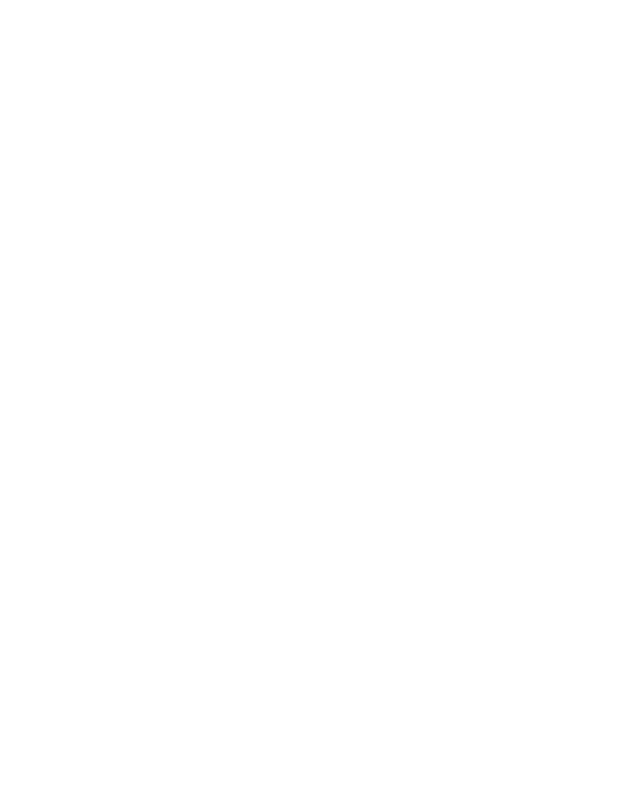
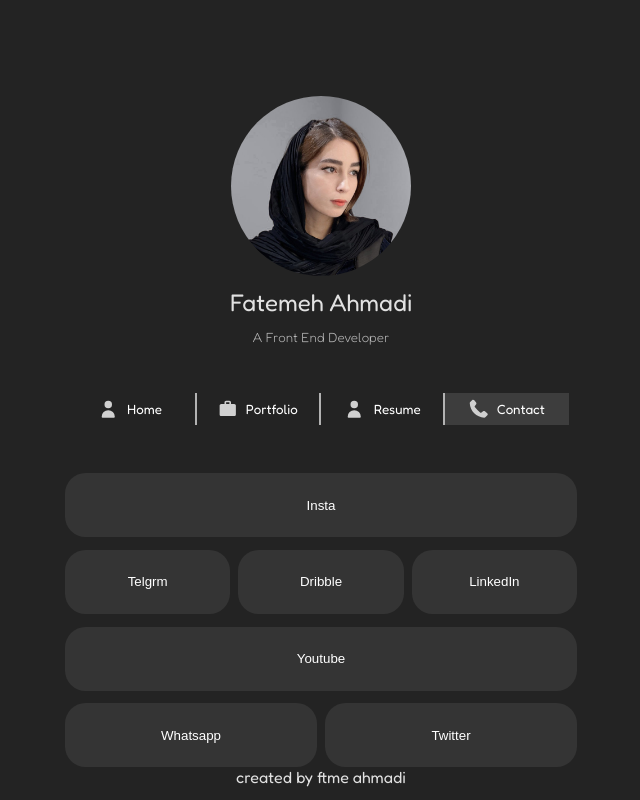
Before and after one commit to ahmadiftme8/My-Personal-Website, a plain HTML site: page contact.html in a window 1280 px wide. Shown: the whole page, without its empty margins (319-959 px from the left). Drawn offline with Linux system fonts and the light colour scheme; a web font is replaced by a local one.

Commit message:
adding contact page

```diff
--- a/contact.html
+++ b/contact.html
@@ -0,0 +1,88 @@
+<!DOCTYPE html>
+<html lang="en">
+<head>
+    <link rel="stylesheet" href="StyleGeneral.css">
+    <link rel="stylesheet" href="style/contact.css">
+    <meta charset="UTF-8">
+    <meta name="viewport" content="width=device-width, initial-scale=1.0">
+    <title>Fatemeh Ahmadi</title>
+
+</head>
+<body>
+    <header class="page-header">
+        <img class="main-profile-img" src="images/IMG_5584.JPG" alt="">
+        <h1 class="page-title">Fatemeh Ahmadi</h1>
+        <h5 class="page-subtitle">A Front End Developer</h5>
+    </header>
+
+    <nav>
+
+        <div>
+            <svg class="svg-icon" style="width: 1.5em; height: 1.5em;vertical-align: middle;fill: currentColor;overflow: hidden;" viewBox="0 0 1024 1024" version="1.1" xmlns="http://www.w3.org/2000/svg"><path d="M512 469.333333a170.666667 170.666667 0 1 0-170.666667-170.666666 170.666667 170.666667 0 0 0 170.666667 170.666666zM768 896a42.666667 42.666667 0 0 0 42.666667-42.666667 298.666667 298.666667 0 0 0-597.333334 0 42.666667 42.666667 0 0 0 42.666667 42.666667z"  /></svg>
+            <a href="index.html">Home</a>
+        </div>
+
+        <div>
+            <svg class="svg-icon" style="width: 1.3em; height: 1.3em;vertical-align: middle;fill: currentColor;overflow: hidden;" viewBox="0 0 1024 1024" version="1.1" xmlns="http://www.w3.org/2000/svg"><path d="M853.333333 256h-170.666666V170.666667c0-47.146667-38.186667-85.333333-85.333334-85.333334h-170.666666c-47.146667 0-85.333333 38.186667-85.333334 85.333334v85.333333H170.666667c-47.146667 0-84.906667 38.186667-84.906667 85.333333L85.333333 810.666667c0 47.146667 38.186667 85.333333 85.333334 85.333333h682.666666c47.146667 0 85.333333-38.186667 85.333334-85.333333V341.333333c0-47.146667-38.186667-85.333333-85.333334-85.333333z m-256 0h-170.666666V170.666667h170.666666v85.333333z"  /></svg>
+            <a href="#">Portfolio</a>
+        </div>
+
+
+        <div>
+            <svg class="svg-icon" style="width: 1.5em; height: 1.5em;vertical-align: middle;fill: currentColor;overflow: hidden;" viewBox="0 0 1024 1024" version="1.1" xmlns="http://www.w3.org/2000/svg"><path d="M512 469.333333a170.666667 170.666667 0 1 0-170.666667-170.666666 170.666667 170.666667 0 0 0 170.666667 170.666666zM768 896a42.666667 42.666667 0 0 0 42.666667-42.666667 298.666667 298.666667 0 0 0-597.333334 0 42.666667 42.666667 0 0 0 42.666667 42.666667z"  /></svg>
+            <a href="resume.html">Resume</a>
+        </div>
+        <div>
+            <svg class="svg-icon" style="width: 1.3em; height: 1.3em;vertical-align: middle;fill: currentColor;overflow: hidden;" viewBox="0 0 1024 1024" version="1.1" xmlns="http://www.w3.org/2000/svg"><path d="M955.076923 744.369231l-120.123077-96.492308c-27.569231-21.661538-66.953846-23.630769-94.523077-1.969231l-102.4 74.83077c-11.815385 9.846154-29.538462 7.876923-41.353846-3.938462l-153.6-137.846154-137.846154-153.6c-11.815385-11.815385-11.815385-27.569231-3.938461-41.353846l74.830769-102.4c21.661538-27.569231 19.692308-66.953846-1.969231-94.523077l-96.492308-120.123077c-29.538462-35.446154-82.707692-39.384615-116.184615-5.907692l-98.461538 102.4c-15.753846 15.753846-23.630769 39.384615-23.63077 61.046154 9.846154 200.861538 100.430769 391.876923 234.338462 525.784615 133.907692 133.907692 324.923077 224.492308 525.784615 234.338462 21.661538 1.969231 43.323077-7.876923 59.076923-23.63077l102.4-102.4c33.476923-31.507692 31.507692-86.646154-5.907692-114.215384z"  /></svg>
+            <a href="#">Contact</a>
+        </div>
+
+    </nav>
+
+    <main>
+
+        <section class="post-section">
+            <!-- <div class="post-headline-container">
+                 <h4>About Media Query In CSS</h4>
+
+            </div> -->
+
+           <!--  <div class="post-photo-container">
+                <img src="images/backgroundGreyPhoto3.jpg" alt="">
+            </div> -->
+
+
+                <div class="post-main-text-container">
+                    <div class="insta-div">
+                        <button>Insta</button>
+                    </div>
+                    <div class="tlg-div">
+                        <button>Telgrm</button>
+                        <button>Dribble</button>
+                        <button>LinkedIn</button>
+                    </div>
+                   <div class="yt-div">
+                    <button>Youtube</button>
+                   </div>
+                   <div class="wsa-div">
+                    <button>Whatsapp</button>
+                    <button>Twitter</button>
+                   </div>
+
+
+                    <!-- <div class="div-more-btn">
+                        <button class="more-btn">Read More</button>
+                    </div> -->
+                </div>
+
+
+
+
+
+        </section>
+
+    </main>
+
+    <footer>created by ftme ahmadi</footer>
+</body>
+</html>
--- /dev/null
+++ b/style/contact.css
@@ -0,0 +1,63 @@
+.post-main-text-container{
+    background: transparent;
+    display: grid;
+    grid-template-rows: 1fr 1fr 1fr 1fr;
+    min-width: 100%;
+    margin: 0;
+    padding: 0;
+    row-gap: 0.8rem;
+    border: none;
+}
+
+.post-main-text-container div{
+    height: 4rem;
+
+}
+.post-main-text-container div button{
+    border: none;
+   color: white;
+    background-color: rgba(74, 74, 74, 0.456);
+    border-radius: 1.3rem;
+    cursor: pointer;
+}
+
+.post-main-text-container div button:hover{
+    filter: brightness(2);
+}
+
+.tlg-div{
+    display: grid;
+    grid-template-columns: 1fr 1fr 1fr;
+    width: 100%;
+    gap:0.5rem;
+}
+.insta-div{
+    display: grid;
+    grid-template-columns: 1fr;
+    width: 100%;
+
+}
+.yt-div{
+    display: grid;
+    grid-template-columns: 1fr;
+    width: 100%;
+
+}
+.wsa-div{
+    display: grid;
+    grid-template-columns: 1fr 1fr;
+    width: 100%;
+    gap:0.5rem;
+}
+
+
+section{
+    border: none;
+   /*  border: 1px solid grey; */
+    padding: 0;
+
+}
+
+nav div:nth-child(4){
+    background-color: rgba(255, 255, 255, 0.118);
+}
```
Also changed, not shown: index.html (+1 -1 lines).
